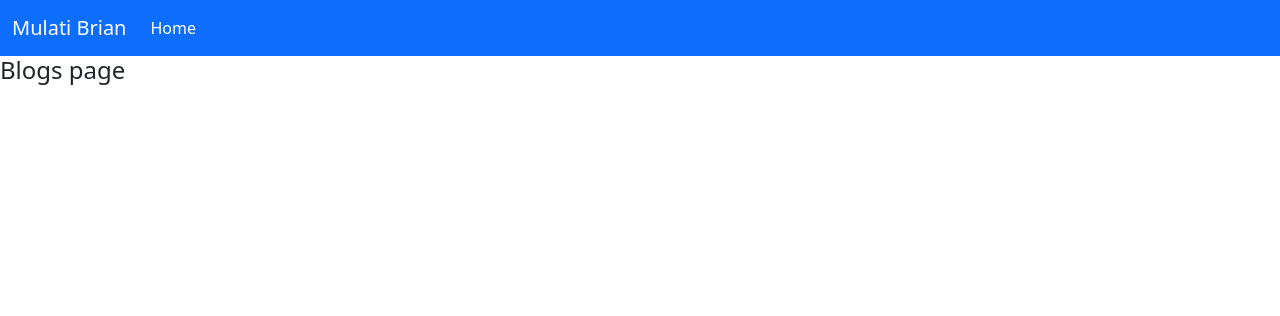
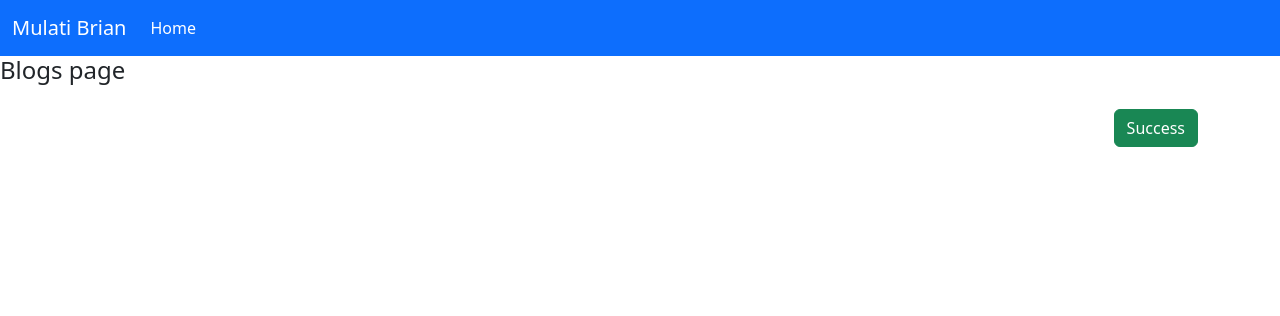
Before and after one commit to Brian-mula/django-personal-portfolio, a Django app: template home/templates/blogs.html in a window 1280 px wide. Shown: the top 316 px of the page. Run offline with Django 4.2, Linux system fonts and the light colour scheme; the template is opened without the code that fills it, so the values that code supplies are empty; some libraries are stand-ins or nearby versions.

Commit message:
styled blogs page

```diff
--- a/home/templates/blogs.html
+++ b/home/templates/blogs.html
@@ -2,4 +2,10 @@
 
 {% block content%}
 <h4>Blogs page</h4>
+<div class="container">
+    <div class="d-flex justify-content-sm-end justify-content-md-end">
+        <button type="button" class="btn btn-success mt-3">Success</button>
+
+    </div>
+</div>
 {% endblock%}
--- a/home/urls.py
+++ b/home/urls.py
@@ -5,6 +5,6 @@ from home.views import BlogView, HomeView
 
 urlpatterns = [
     path('',HomeView.as_view()),
-    path('/blogs',BlogView.as_view(),name='blogs'),
+    path('blogs',BlogView.as_view(),name='blogs'),
 
 ]
```
